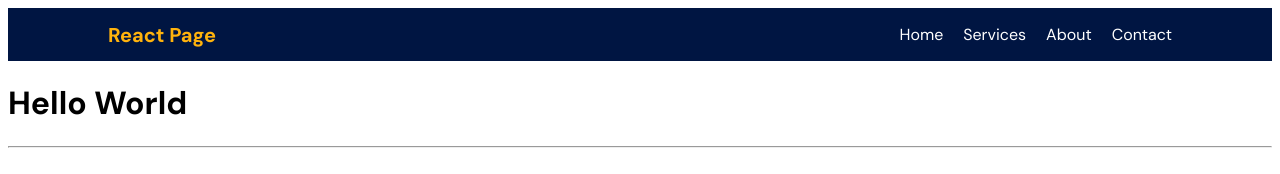
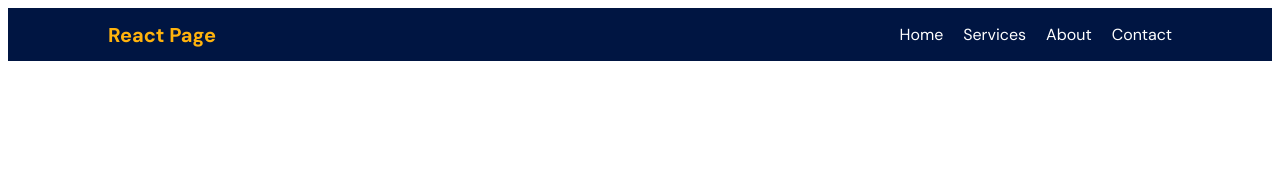
Before and after one commit to MoeezAhmed-Developer/React-Course, a React (Vite) app: page / in a window 1280 px wide. Shown: the top 174 px of the page. Built offline with nearby package versions, Linux system fonts and the light colour scheme.

Commit message:
fix: comment out unused components in App for cleaner code

```diff
--- a/src/App.jsx
+++ b/src/App.jsx
@@ -46,7 +46,7 @@ function App() {
   return (
     <>
       <Header />
-      <h1>Hello World</h1>
+      {/* <h1>Hello World</h1>
       <hr />
       <Todo />
       <hr />
@@ -98,7 +98,7 @@ function App() {
       <InlineStyle /> <hr />
       <DynamicCondInlineStyle /> <hr />
       <ExternalStyle /> <hr />
-      <Random /> <hr />
+      <Random /> <hr /> */}
     </>
   );
 }
```
